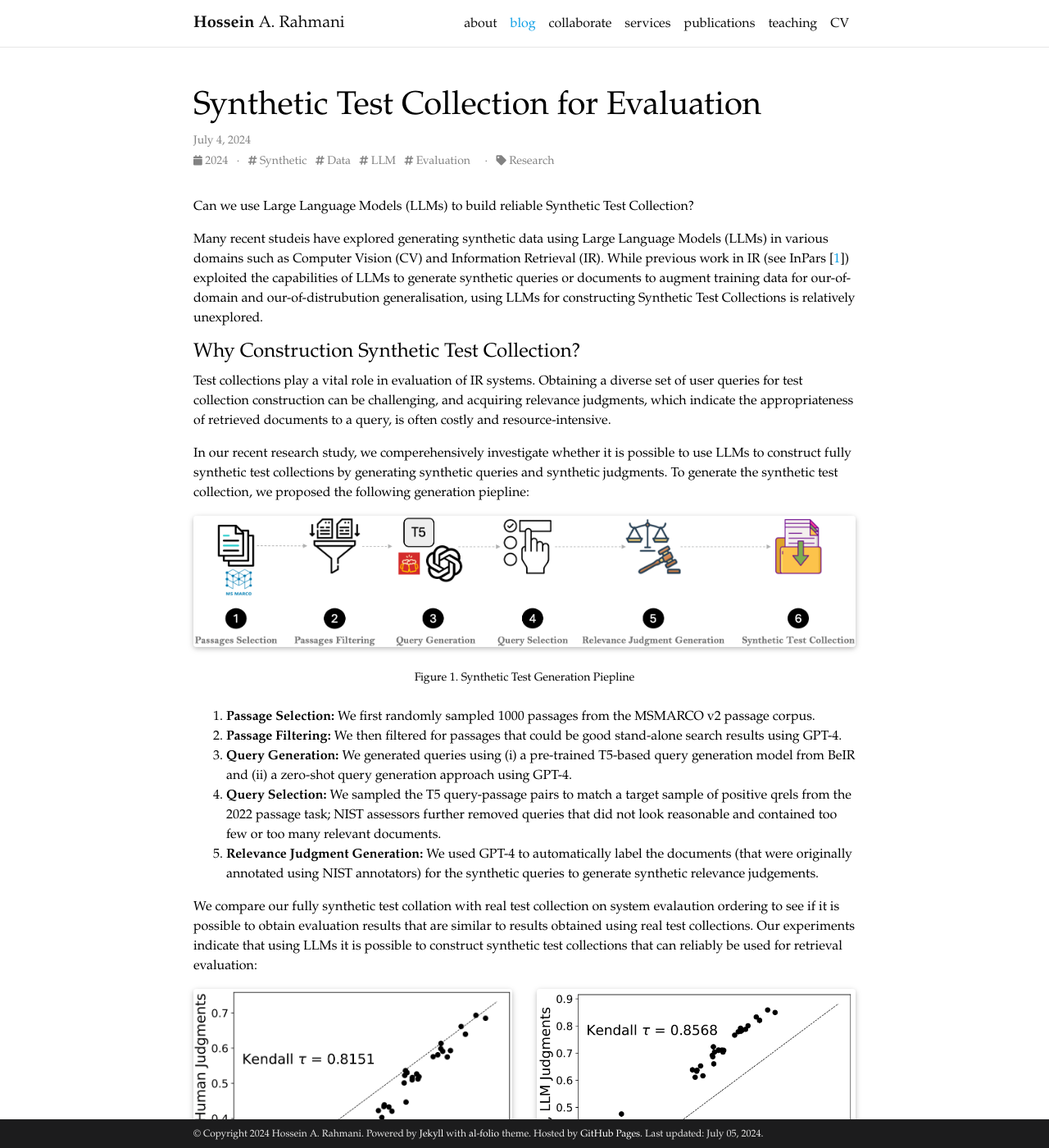
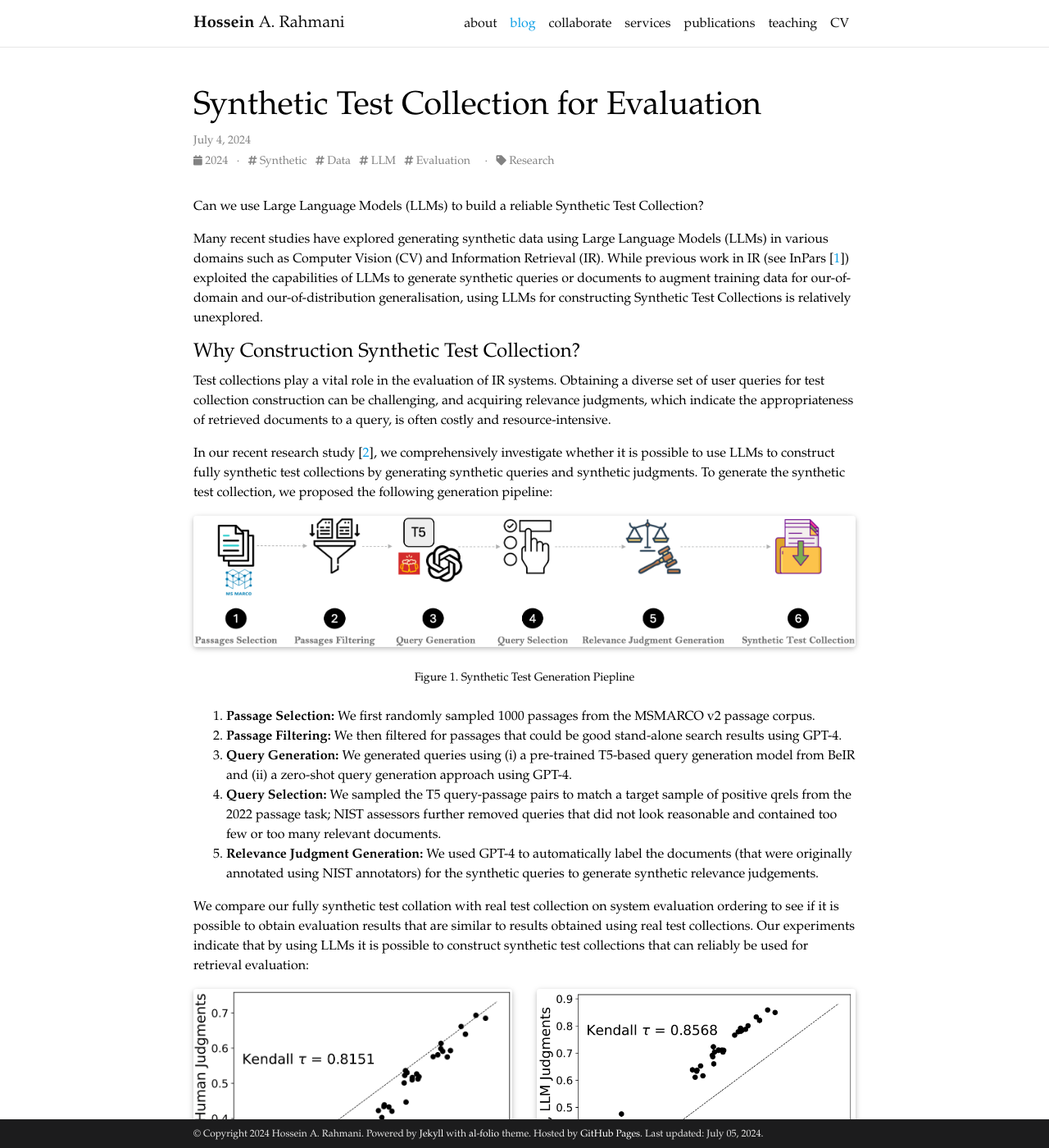
Before and after one commit to rahmanidashti/rahmanidashti.github.io, a Jekyll site: the page built from _posts/2024-07-05-paper-synthetic-test.md, in a window 1280 px wide and 1400 px high. Shown: the whole window at 82% size. Built offline with Jekyll 4.4.1, drawn with Linux system fonts in a browser that asks for light colours; full-size pictures stand in for the smaller copies a plugin makes; comment, search, counter and statistics services are not loaded; a style sheet for code colours, icons or effects is not loaded; some of the changed text lies outside the part shown.

Commit message:
Update 2024-07-05-paper-synthetic-test.md

```diff
--- a/_posts/2024-07-05-paper-synthetic-test.md
+++ b/_posts/2024-07-05-paper-synthetic-test.md
@@ -7,14 +7,14 @@
 categories: Research
 ---
 
-Can we use Large Language Models (LLMs) to build reliable Synthetic Test Collection?
+Can we use Large Language Models (LLMs) to build a reliable Synthetic Test Collection?
 
-Many recent studeis have explored generating synthetic data using Large Language Models (LLMs) in various domains such as Computer Vision (CV) and Information Retrieval (IR). While previous work in IR (see InPars [[1](#references)]) exploited the capabilities of LLMs to generate synthetic queries or documents to augment training data for our-of-domain and our-of-distrubution generalisation, using LLMs for constructing Synthetic Test Collections is relatively unexplored.
+Many recent studies have explored generating synthetic data using Large Language Models (LLMs) in various domains such as Computer Vision (CV) and Information Retrieval (IR). While previous work in IR (see InPars [[1](#references)]) exploited the capabilities of LLMs to generate synthetic queries or documents to augment training data for our-of-domain and our-of-distribution generalisation, using LLMs for constructing Synthetic Test Collections is relatively unexplored.
 
 #### Why Construction Synthetic Test Collection?
-Test collections play a vital role in evaluation of IR systems. Obtaining a diverse set of user queries for test collection construction can be challenging, and acquiring relevance judgments, which indicate the appropriateness of retrieved documents to a query, is often __costly__ and __resource-intensive__.
+Test collections play a vital role in the evaluation of IR systems. Obtaining a diverse set of user queries for test collection construction can be challenging, and acquiring relevance judgments, which indicate the appropriateness of retrieved documents to a query, is often __costly__ and __resource-intensive__.
 
-In our recent research study, we comperehensively investigate whether it is possible to use LLMs to construct fully synthetic test collections by generating synthetic queries and synthetic judgments. To generate the synthetic test collection, we proposed the following generation piepline:
+In our recent research study [[2](#references)], we comprehensively investigate whether it is possible to use LLMs to construct fully synthetic test collections by generating synthetic queries and synthetic judgments. To generate the synthetic test collection, we proposed the following generation pipeline:
 
 <div class="row mt-6">
     <div class="col-sm mt-6 mt-md-0">
@@ -31,7 +31,7 @@
 4. <span class="font-weight-bold">Query Selection:</span> We sampled the T5 query-passage pairs to match a target sample of positive qrels from the 2022 passage task; NIST assessors further removed queries that did not look reasonable and contained too few or too many relevant documents.
 5. <span class="font-weight-bold">Relevance Judgment Generation:</span> We used GPT-4 to automatically label the documents (that were originally annotated using NIST annotators) for the synthetic queries to generate synthetic relevance judgements.
 
-We compare our fully synthetic test collation with real test collection on system evalaution ordering to see if it is possible to obtain evaluation results that are similar to results obtained using real test collections. Our experiments indicate that using LLMs it is possible to construct synthetic test collections that can reliably be used for retrieval evaluation:
+We compare our fully synthetic test collation with real test collection on system evaluation ordering to see if it is possible to obtain evaluation results that are similar to results obtained using real test collections. Our experiments indicate that by using LLMs it is possible to construct synthetic test collections that can reliably be used for retrieval evaluation:
 
 <div class="row mt-2">
     <div class="col-sm mt-2 mt-md-0">
@@ -45,12 +45,12 @@
     Figure 2. Scatter plot of the effectiveness (i.e., NDCG@10) of TREC DL 2023 runs according to the (1) real test collection and (b) synthetic test collection with human judgments. A point represents a single run averaged over all queries.
 </div>
 
-We evaluate the quality of the 31 systems from TREC DL 2023 using official judgments obtained from expert human assessors from NIST, and compare the ranking of these systems on real queries and synthetic queries. Figure 2(a) shows how the performance of systems using synthetically generated queries compare with system performance on real queries. It can be seen that synthetic queries and real queries show similar patterns in terms of evaluation results and system ranking, with a system ordering agreement of Kendall’s $$\tau$$ = 0.8151. More interestingly, when we extend our synthetic test collection to a fully synthetic test collection by generating synthetic relevance judgment the agreement shows a higher value, see Figure 2(b) Kendall's $$\tau$$ value of 0.8568.
+We evaluate the quality of the 31 systems from TREC DL 2023 using official judgments obtained from expert human assessors from NIST, and compare the ranking of these systems on real queries and synthetic queries. Figure 2(a) shows how the performance of systems using synthetically generated queries compares with system performance on real queries. It can be seen that synthetic queries and real queries show similar patterns in terms of evaluation results and system ranking, with a system ordering agreement of Kendall’s $$\tau$$ = 0.8151. More interestingly, when we extend our synthetic test collection to a fully synthetic test collection by generating synthetic relevance judgment the agreement shows a higher value, see Figure 2(b) Kendall's $$\tau$$ value of 0.8568.
 
-##### What could be the major issue when we use Synthetic Test Collection for evaluation?
+##### What could be the major issue when we use the Synthetic Test Collection for evaluation?
 One potential issue with using fully synthetic test collection construction is the possible bias these collections may exhibit towards systems that are based on a similar approach (similar language model) to the one that was used in the synthetic test collection construction process.
 
-In order to answer to this questions, we extend our experients by categorising the systems based on the langaumge models or the architecture they used in their piepline. This reuslts four types of systems: systems based on `GPT`, `T5`, `GPT + T5` (i.e., a combination of GPT and T5), and `others` (i.e., traditional methods such as BM25, or any model that does not use either GPT or T5).
+In order to answer this question, we extend our experiments by categorising the systems based on the language models or the architecture they used in their pipeline. This results in four types of systems: systems based on `GPT`, `T5`, `GPT + T5` (i.e., a combination of GPT and T5), and `others` (i.e., traditional methods such as BM25, or any model that does not use either GPT or T5).
 
 <div class="row mt-6">
     <div class="col-sm mt-6 mt-md-0">
@@ -61,9 +61,11 @@
     Figure 3: Scatter plots of the effectiveness of TREC DL 2023 runs based on synthetic vs. real test collections to analyse the bias towards systems using the same language model as the one used in synthetic test collection construction.
 </div>
 
-While previous studies (see G-Eval [[2](#references)] paper for more detailed analysis) on LLM evaluation discussed the potential bias towards LLM-generated text when we use LLMs for evaluation, in our experiments we did not observe a very clear evidence of systematic bias. Our experiments (see Figure 3) shows that the synthetic test collection we have constructed that contains synthetic queries generated by LLMs (T5 and GPT-4) exhibits little to no bias towards LLM-based systems.
+While previous studies (see G-Eval [[3](#references)] paper for more detailed analysis) on LLM evaluation discussed the potential bias towards LLM-generated text when we use LLMs for evaluation, in our experiments we did not observe very clear evidence of systematic bias. Our experiments (see Figure 3) show that the synthetic test collection we have constructed that contains synthetic queries generated by LLMs (T5 and GPT-4) exhibits little to no bias towards LLM-based systems.
 
 #### References
 1. Luiz Bonifacio, Hugo Abonizio, Marzieh Fadaee, and Rodrigo Nogueira. "Inpars: Unsupervised dataset generation for information retrieval."In Proceedings of the 45th International ACM SIGIR Conference on Research and Development in Information Retrieval, pp. 2387-2392. 2022.
 
-2. Liu, Yang, Dan Iter, Yichong Xu, Shuohang Wang, Ruochen Xu, and Chenguang Zhu. "G-eval: Nlg evaluation using gpt-4 with better human alignment." arXiv preprint arXiv:2303.16634 (2023).
+2. Hossein A. Rahmani, Nick Craswell, Emine Yilmaz, Bhaskar Mitra, and Daniel Campos. "Synthetic Test Collections for Retrieval Evaluation." arXiv preprint arXiv:2405.07767 (2024).
+
+3. Liu, Yang, Dan Iter, Yichong Xu, Shuohang Wang, Ruochen Xu, and Chenguang Zhu. "G-eval: Nlg evaluation using gpt-4 with better human alignment." arXiv preprint arXiv:2303.16634 (2023).
```
